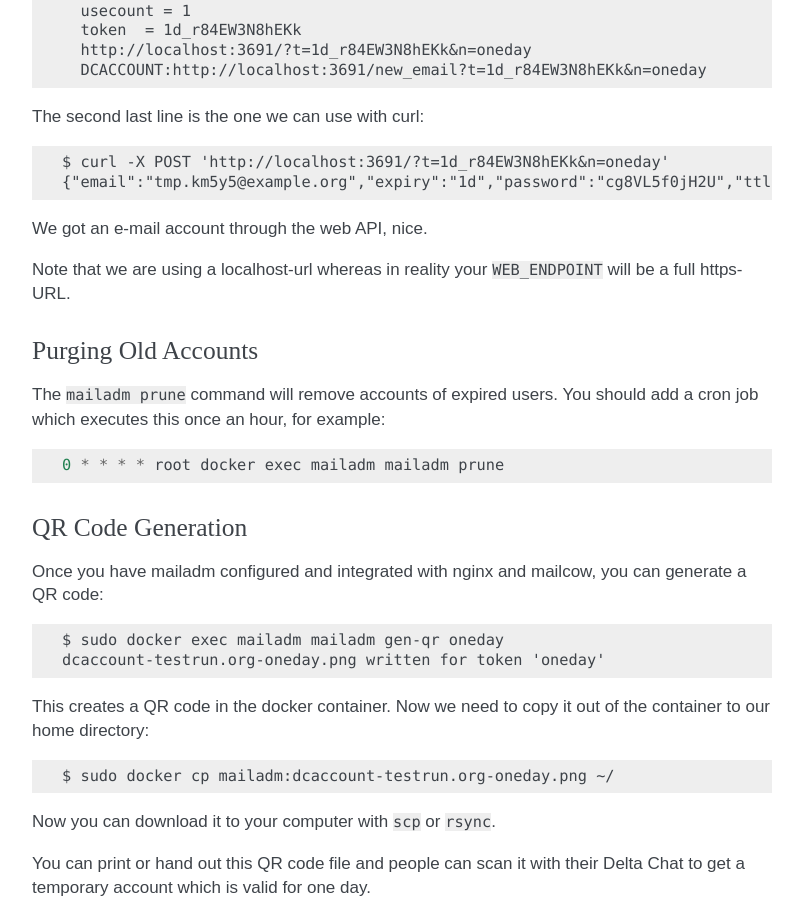
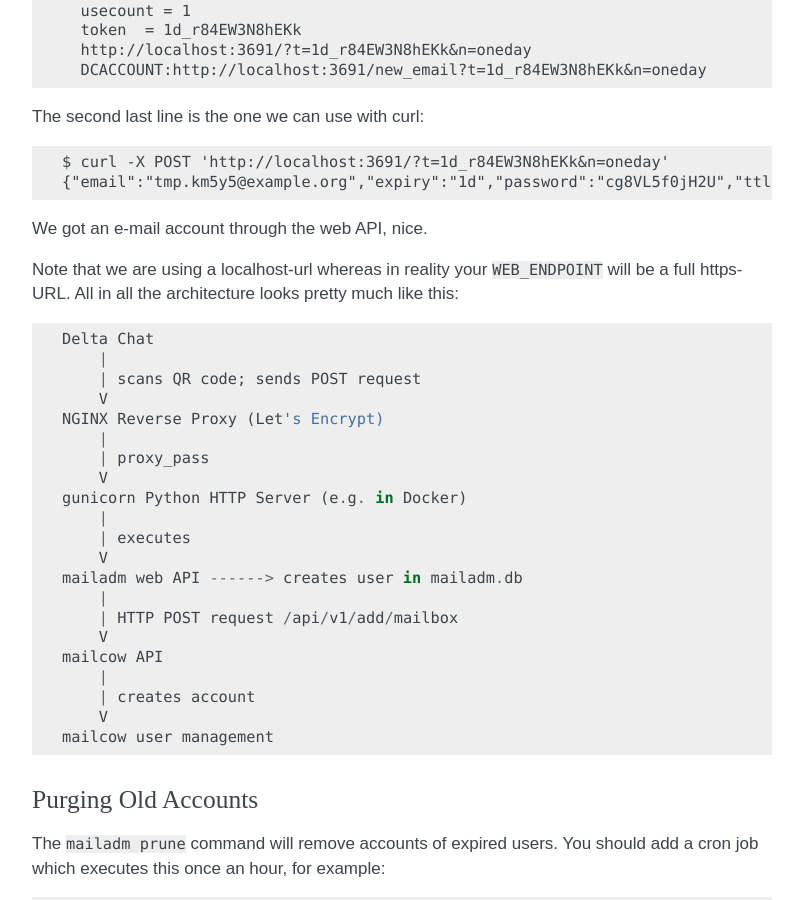
Before and after one commit to deltachat/mailadm, a Sphinx documentation site: the page built from doc/index.rst, in a window 1280 px wide and 900 px high, scrolled down 2095 px. Shown: the whole window, without its empty margins (348-1151 px from the left). Built offline with Sphinx 7.4.7, drawn with Linux system fonts in a browser that asks for light colours.

Commit message:
small ascii graphic on mailadm architecture

```diff
--- a/doc/index.rst
+++ b/doc/index.rst
@@ -116,8 +116,31 @@ The second last line is the one we can use with curl::
 
 We got an e-mail account through the web API, nice.
 
-Note that we are using a localhost-url whereas in reality
-your ``WEB_ENDPOINT`` will be a full https-URL.
+Note that we are using a localhost-url whereas in reality your ``WEB_ENDPOINT``
+will be a full https-URL. All in all the architecture looks pretty much like
+this::
+
+    Delta Chat
+        |
+        | scans QR code; sends POST request
+        V
+    NGINX Reverse Proxy (Let's Encrypt)
+        |
+        | proxy_pass
+        V
+    gunicorn Python HTTP Server (e.g. in Docker)
+        |
+        | executes
+        V
+    mailadm web API ------> creates user in mailadm.db
+        |
+        | HTTP POST request /api/v1/add/mailbox
+        V
+    mailcow API
+        |
+        | creates account
+        V
+    mailcow user management
 
 Purging Old Accounts
 ++++++++++++++++++++
```
